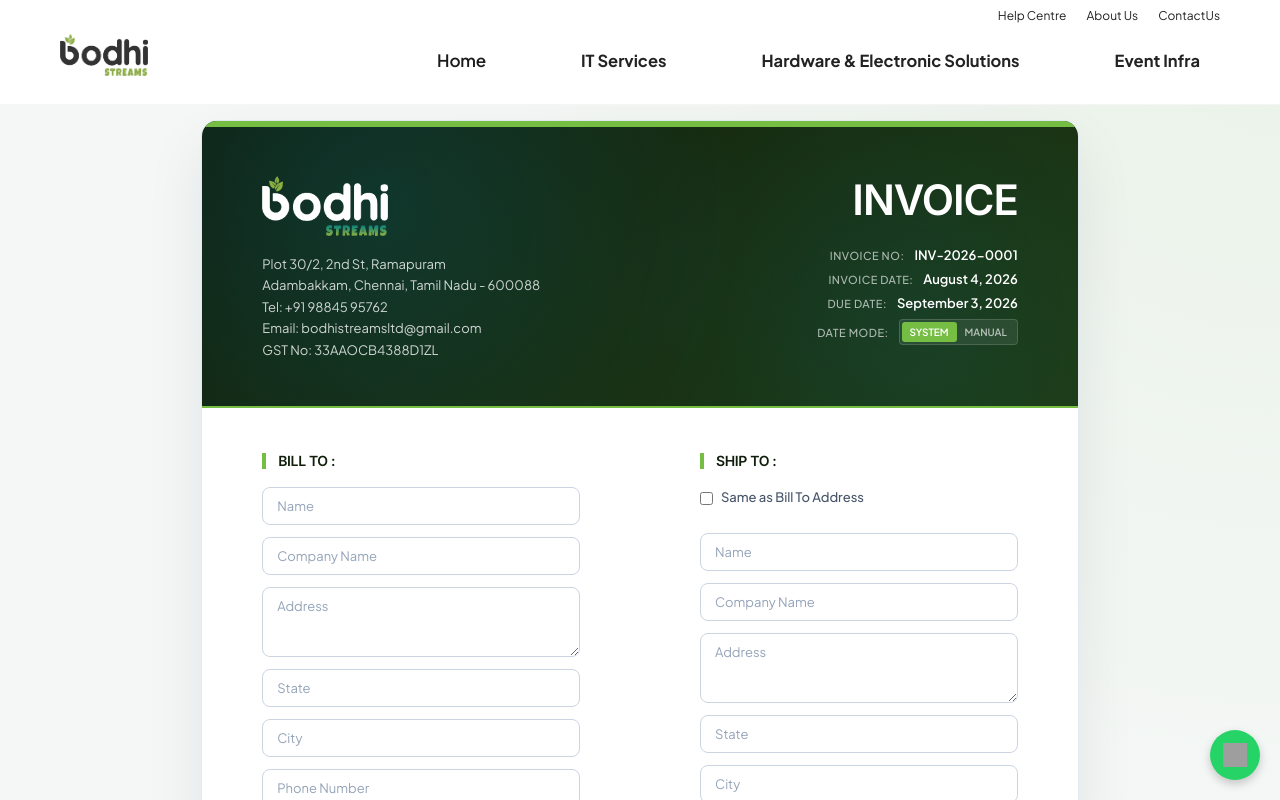
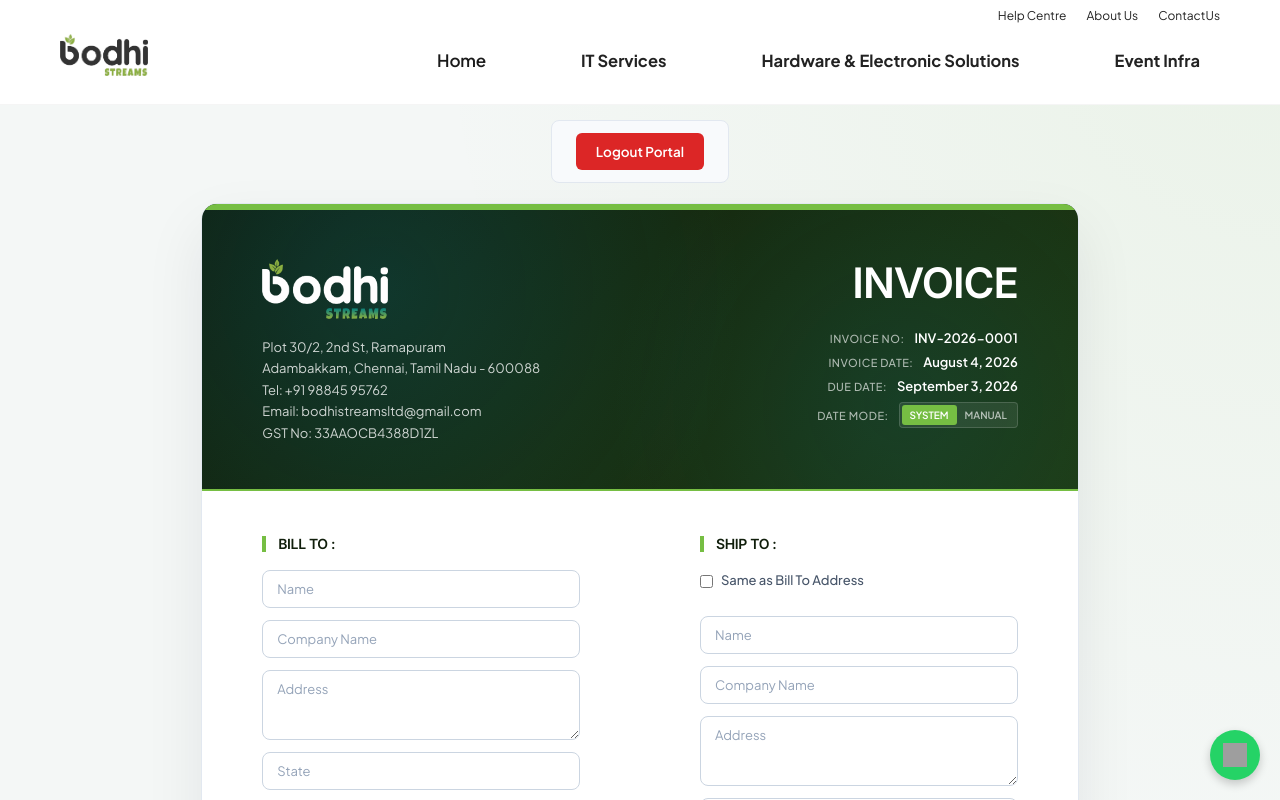
Before and after one commit to iyyansoft/Bodhistreams, a React (Vite) app: page /invoice in a window 1280 px wide. Shown: the top 800 px of the page. Built offline with nearby package versions, Linux system fonts and the light colour scheme; sample sign-in values are in the browser's storage; grey boxes are pictures that could not be loaded; a web font is replaced by a local one.

Commit message:
Add Logout Portal button to Invoice page to allow session reset testing

```diff
--- a/src/pages/Invoice.jsx
+++ b/src/pages/Invoice.jsx
@@ -537,6 +537,19 @@ export default function Invoice() {
   return (
     <PageWrapper>
       <div className="invoice-page-container">
+        <div className="invoice-portal-header no-print" style={{ display: 'flex', justifyContent: 'flex-end', padding: '12px 24px', background: '#f8fafc', borderRadius: '8px', marginBottom: '20px', border: '1px solid #e2e8f0' }}>
+          <button
+            type="button"
+            className="invoice-btn"
+            style={{ background: '#dc2626', color: '#ffffff', border: 'none', padding: '10px 20px', borderRadius: '6px', cursor: 'pointer', fontWeight: '600' }}
+            onClick={() => {
+              sessionStorage.removeItem('isInvoiceAuthenticated');
+              window.location.reload();
+            }}
+          >
+            Logout Portal
+          </button>
+        </div>
         <form onSubmit={handleSubmit}>
           <div className="invoice-wrapper">
             {/* ================= HERO HEADER ================= */}
```
